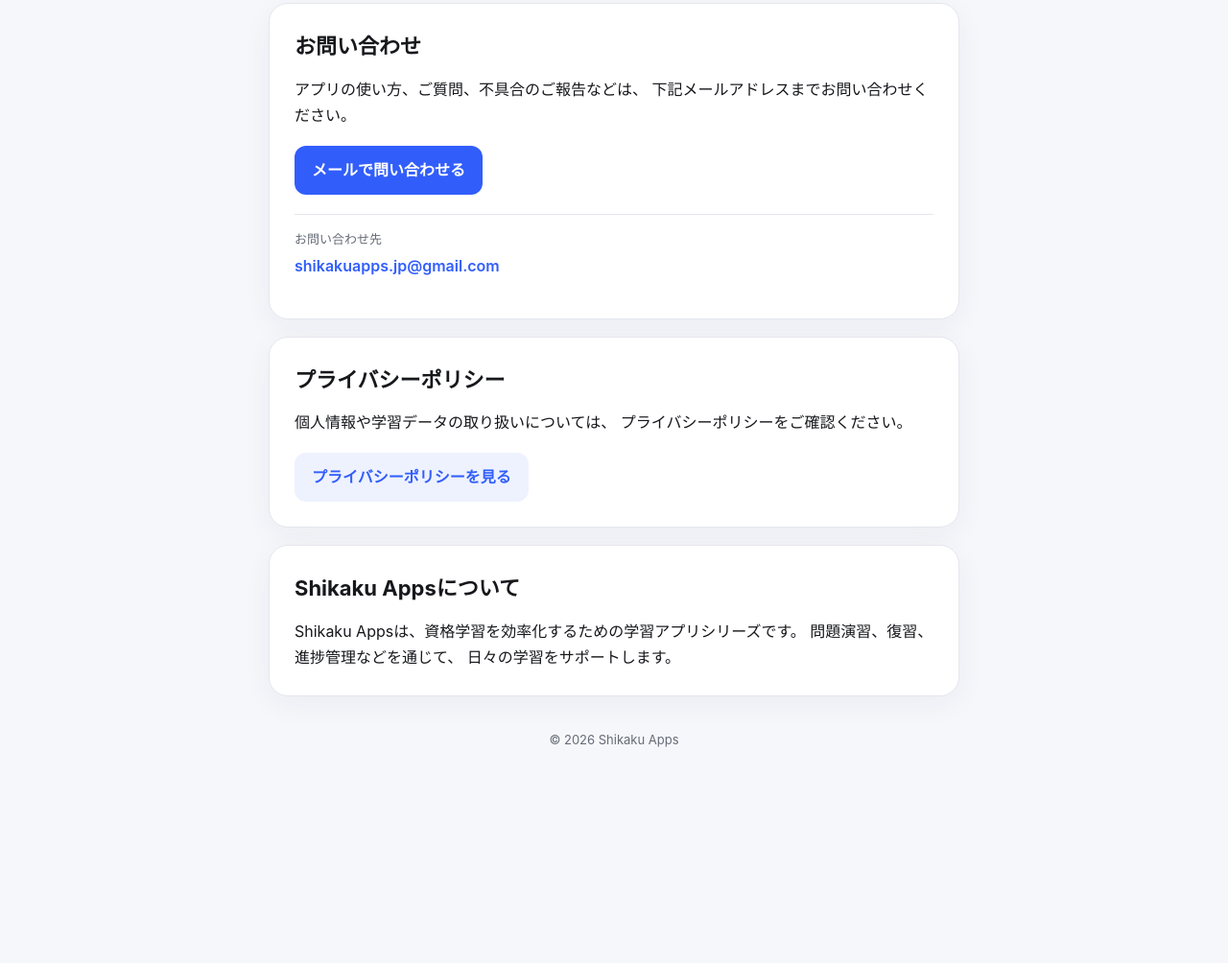
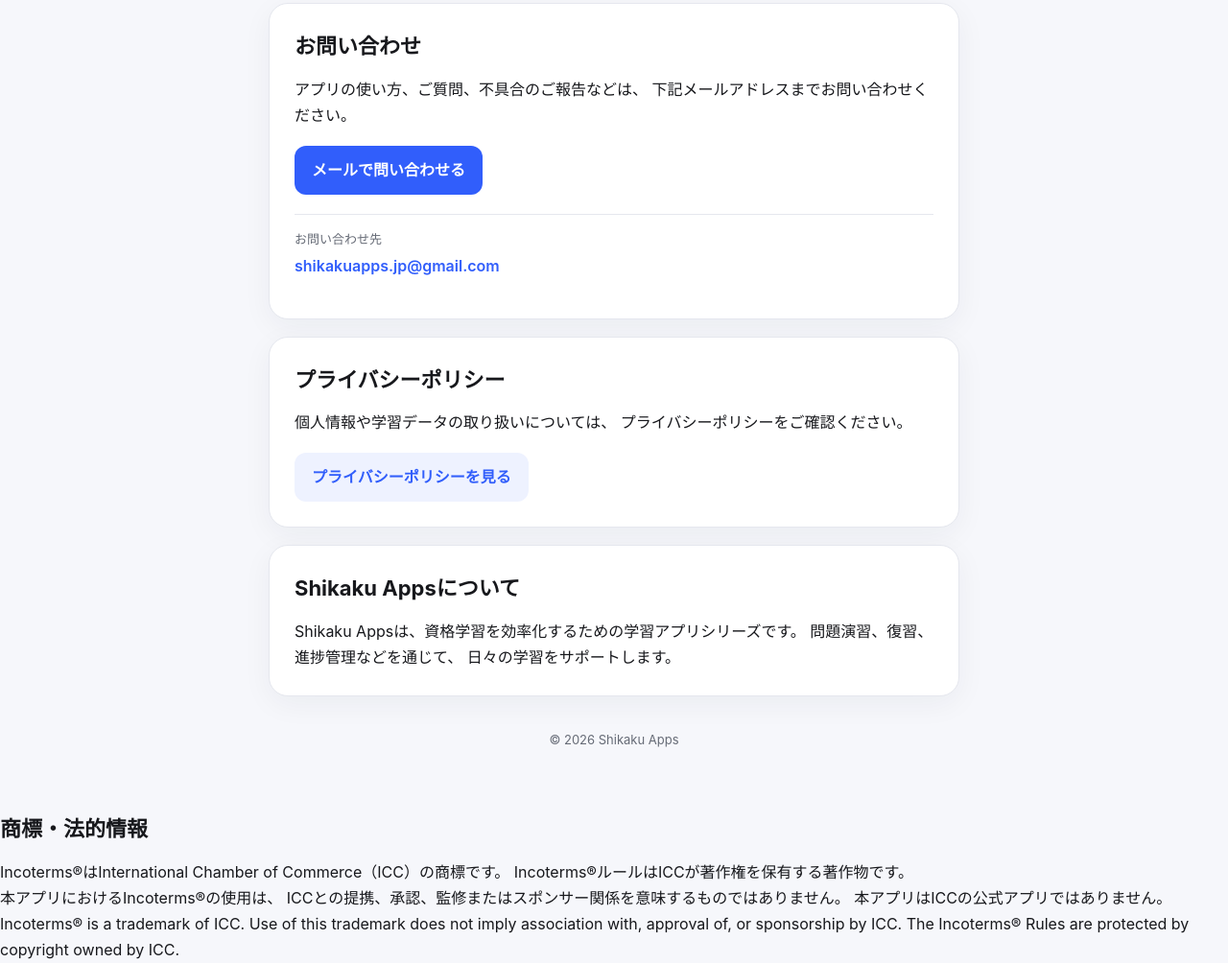
Before and after one commit to shigezawa1111/shikaku-support, a plain HTML site: page index.html in a window 1280 px wide. Shown: the part 280-1284 px from the top of the page at 96% size. Before the commit the page ends 1126 px from the top, so only its background shows below. Drawn offline with Linux system fonts and the light colour scheme.

Commit message:
Update index.html

```diff
--- a/index.html
+++ b/index.html
@@ -213,5 +213,25 @@
     </footer>
 
   </main>
-</body>
+<section class="legal-notice">
+  <h2>商標・法的情報</h2>
+
+  <p>
+    Incoterms®はInternational Chamber of Commerce（ICC）の商標です。
+    Incoterms®ルールはICCが著作権を保有する著作物です。
+  </p>
+
+  <p>
+    本アプリにおけるIncoterms®の使用は、
+    ICCとの提携、承認、監修またはスポンサー関係を意味するものではありません。
+    本アプリはICCの公式アプリではありません。
+  </p>
+
+  <p lang="en">
+    Incoterms® is a trademark of ICC.
+    Use of this trademark does not imply association with, approval of,
+    or sponsorship by ICC.
+    The Incoterms® Rules are protected by copyright owned by ICC.
+  </p>
+</section></body>
 </html>
```
